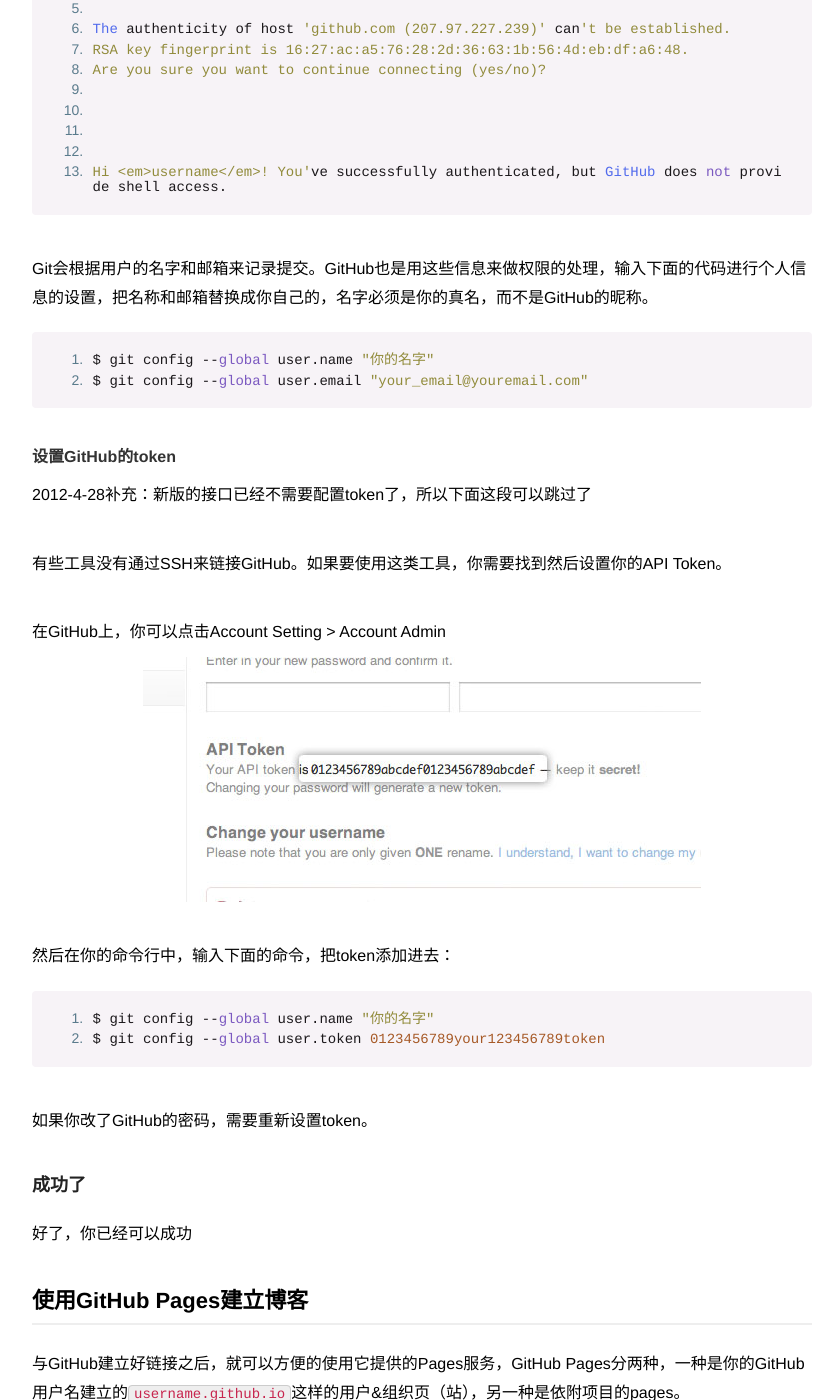
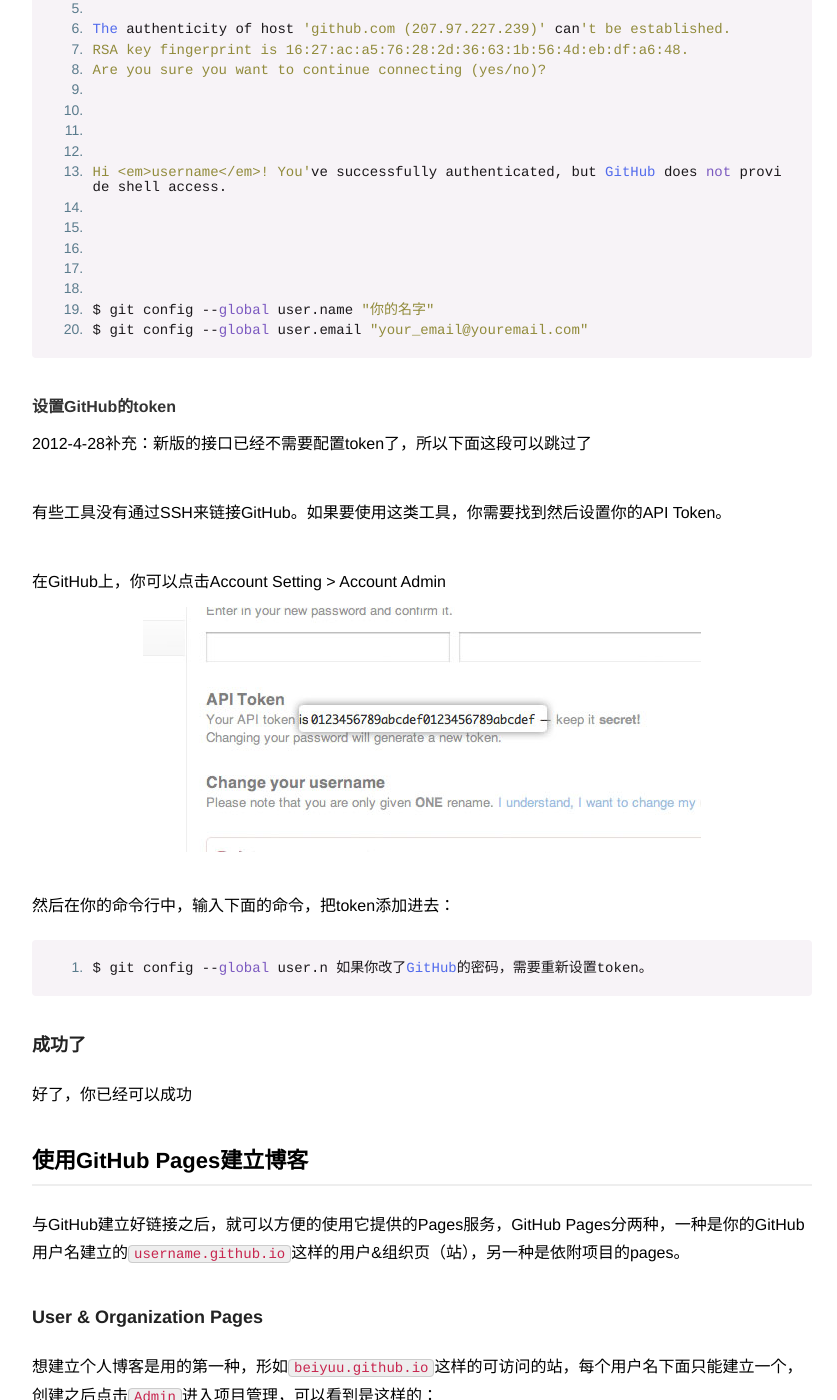
Before and after one commit to ioloveuu/ioloveuu.github.io, a Jekyll site: the page built from _posts/2016-12-28-frame-analys.md, in a window 1280 px wide and 1400 px high, scrolled down 4446 px. Shown: the whole window, without its empty margins (218-1055 px from the left). Built offline with Jekyll 4.4.1, drawn with Linux system fonts in a browser that asks for light colours; nearby versions of some CDN libraries; a script that is not in the unit is left out.

Commit message:
Update 2016-12-28-frame-analys.md

```diff
--- a/_posts/2016-12-28-frame-analys.md
+++ b/_posts/2016-12-28-frame-analys.md
@@ -142,7 +142,7 @@
 
 
 
-Git会根据用户的名字和邮箱来记录提交。GitHub也是用这些信息来做权限的处理，输入下面的代码进行个人信息的设置，把名称和邮箱替换成你自己的，名字必须是你的真名，而不是GitHub的昵称。
+
 
     $ git config --global user.name "你的名字"
     $ git config --global user.email "your_email@youremail.com"
@@ -158,9 +158,7 @@
 
 然后在你的命令行中，输入下面的命令，把token添加进去：
 
-    $ git config --global user.name "你的名字"
-    $ git config --global user.token 0123456789your123456789token
-
+    $ git config --global user.n
 如果你改了GitHub的密码，需要重新设置token。
 
 ### 成功了
```
